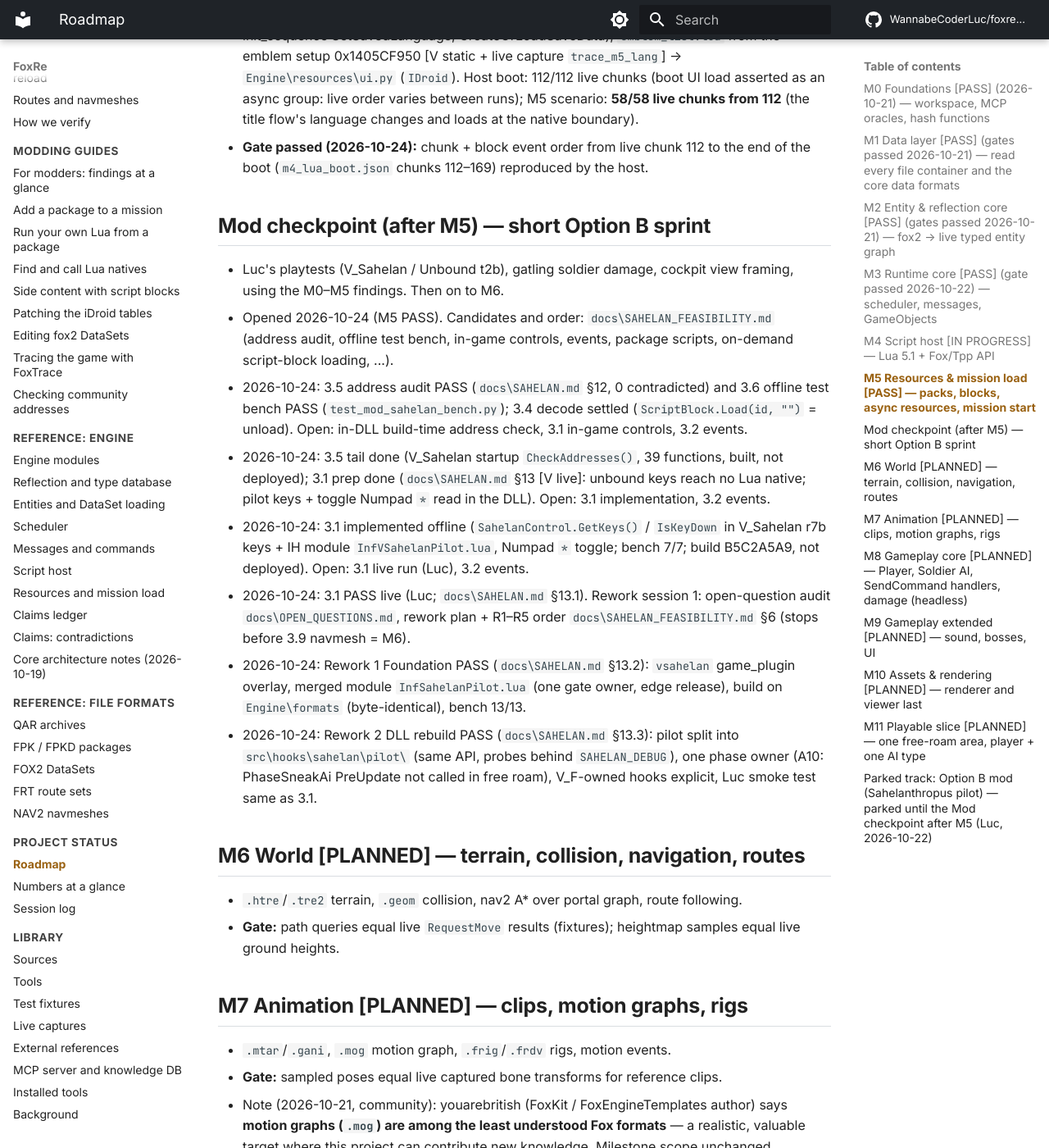
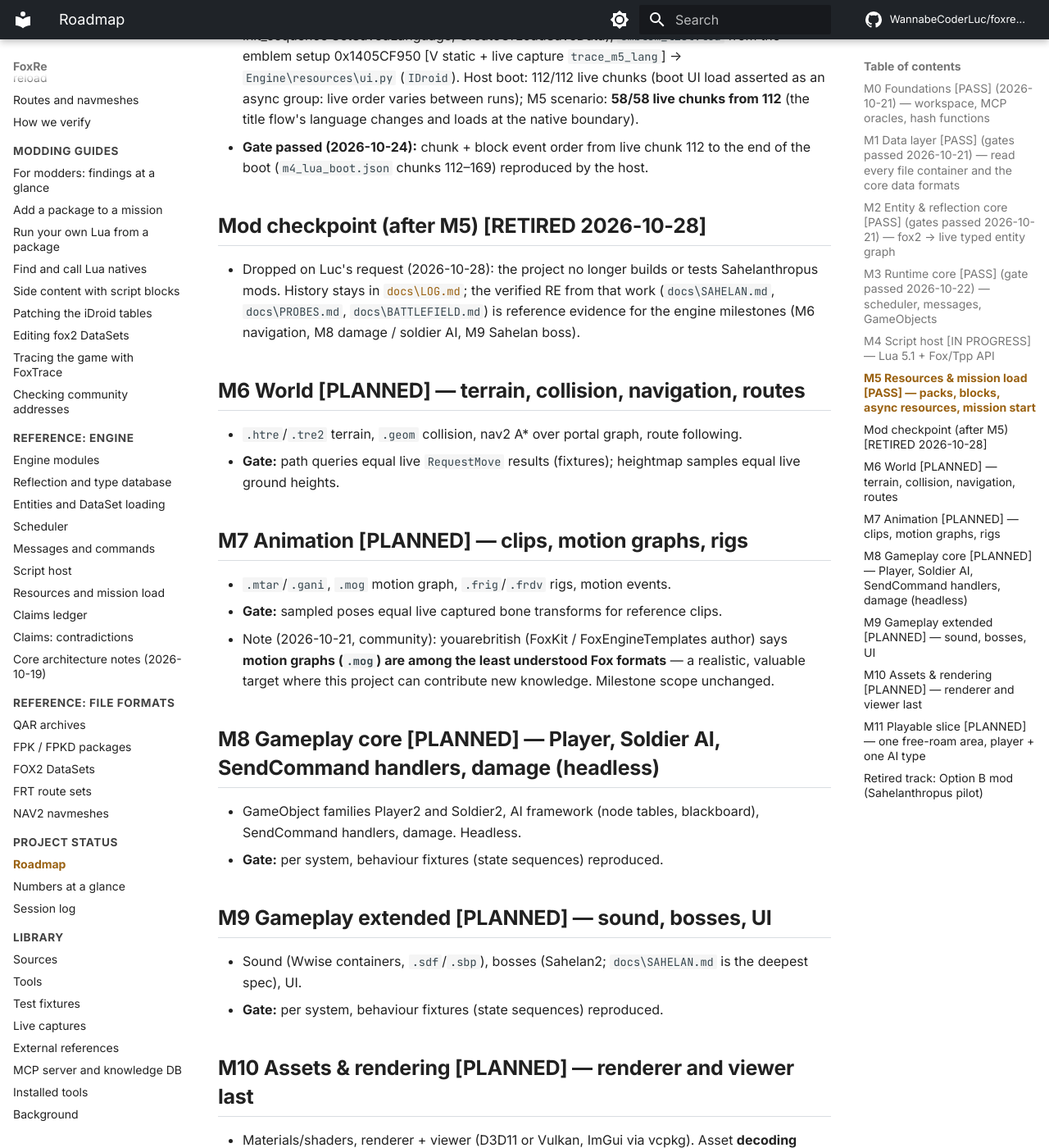
Before and after one commit to WannabeCoderLuc/foxre-wiki, an MkDocs documentation site: the page built from docs/status/roadmap.md, in a window 1280 px wide and 1400 px high, scrolled down 4735 px. Shown: the whole window at 82% size. Built offline with MkDocs 1.6.1 and Material for MkDocs 9.7.7, drawn with Linux system fonts in a browser that asks for light colours; comment, search, counter and statistics services are not loaded; some of the changed text lies outside the part shown.

Commit message:
Site update 2026-10-28 (generated from project docs)

```diff
--- a/docs/status/roadmap.md
+++ b/docs/status/roadmap.md
@@ -61,15 +61,8 @@ Skills: `fox-system`, `fox-ground-truth`, `fox-engine-module`.
 - [x] UI parameter tables (2026-10-24): the `mbdvc_*` tables are `mb_dvc_top.fpk` scripts, reloaded by the iDroid on every `TppUiCommand.ChangeLanguage()` (3 per boot: TppUiBootInit, init_sequence SetSavedLanguage, CreateOrLoadSaveData), `emblem_list.lua` from the emblem setup 0x1405CF950 [V static + live capture `trace_m5_lang`] → `Engine\resources\ui.py` (`IDroid`). Host boot: 112/112 live chunks (boot UI load asserted as an async group: live order varies between runs); M5 scenario: **58/58 live chunks from 112** (the title flow's language changes and loads at the native boundary).
 - **Gate passed (2026-10-24):** chunk + block event order from live chunk 112 to the end of the boot (`m4_lua_boot.json` chunks 112–169) reproduced by the host.
 
-## Mod checkpoint (after M5) — short Option B sprint
-- Luc's playtests (V_Sahelan / Unbound t2b), gatling soldier damage, cockpit view framing, using the M0–M5 findings. Then on to M6.
-- Opened 2026-10-24 (M5 PASS). Candidates and order: `docs\SAHELAN_FEASIBILITY.md` (address audit, offline test bench, in-game controls, events, package scripts, on-demand script-block loading, ...).
-- 2026-10-24: 3.5 address audit PASS (`docs\SAHELAN.md` §12, 0 contradicted) and 3.6 offline test bench PASS (`test_mod_sahelan_bench.py`); 3.4 decode settled (`ScriptBlock.Load(id, "")` = unload). Open: in-DLL build-time address check, 3.1 in-game controls, 3.2 events.
-- 2026-10-24: 3.5 tail done (V_Sahelan startup `CheckAddresses()`, 39 functions, built, not deployed); 3.1 prep done (`docs\SAHELAN.md` §13 [V live]: unbound keys reach no Lua native; pilot keys + toggle Numpad `*` read in the DLL). Open: 3.1 implementation, 3.2 events.
-- 2026-10-24: 3.1 implemented offline (`SahelanControl.GetKeys()` / `IsKeyDown` in V_Sahelan r7b keys + IH module `InfVSahelanPilot.lua`, Numpad `*` toggle; bench 7/7; build B5C2A5A9, not deployed). Open: 3.1 live run (Luc), 3.2 events.
-- 2026-10-24: 3.1 PASS live (Luc; `docs\SAHELAN.md` §13.1). Rework session 1: open-question audit `docs\OPEN_QUESTIONS.md`, rework plan + R1–R5 order `docs\SAHELAN_FEASIBILITY.md` §6 (stops before 3.9 navmesh = M6).
-- 2026-10-24: Rework 1 Foundation PASS (`docs\SAHELAN.md` §13.2): `vsahelan` game_plugin overlay, merged module `InfSahelanPilot.lua` (one gate owner, edge release), build on `Engine\formats` (byte-identical), bench 13/13.
-- 2026-10-24: Rework 2 DLL rebuild PASS (`docs\SAHELAN.md` §13.3): pilot split into `src\hooks\sahelan\pilot\` (same API, probes behind `SAHELAN_DEBUG`), one phase owner (A10: PhaseSneakAi PreUpdate not called in free roam), V_F-owned hooks explicit, Luc smoke test same as 3.1.
+## Mod checkpoint (after M5) [RETIRED 2026-10-28]
+- Dropped on Luc's request (2026-10-28): the project no longer builds or tests Sahelanthropus mods. History stays in [`docs\LOG.md`](log.md); the verified RE from that work (`docs\SAHELAN.md`, `docs\PROBES.md`, `docs\BATTLEFIELD.md`) is reference evidence for the engine milestones (M6 navigation, M8 damage / soldier AI, M9 Sahelan boss).
 
 ## M6 World [PLANNED] — terrain, collision, navigation, routes
 - `.htre`/`.tre2` terrain, `.geom` collision, nav2 A* over portal graph, route following.
@@ -96,8 +89,8 @@ Skills: `fox-system`, `fox-ground-truth`, `fox-engine-module`.
 - One free-roam area streamed in, player controllable (KB+M), one AI type alive.
 - **Gate:** scripted 60 s input replay produces the same state trace as the live game within tolerance.
 
-## Parked track: Option B mod (Sahelanthropus pilot) — parked until the Mod checkpoint after M5 (Luc, 2026-10-22)
-Feature-complete pending Luc's playtests (`STATUS.md`); resumes at the **Mod checkpoint** above. Its RE (`docs\SAHELAN.md`, `docs\PROBES.md`) feeds M8/M9.
+## Retired track: Option B mod (Sahelanthropus pilot)
+Dropped 2026-10-28 (Luc): no mod work, mod deliverables or mod playtests. Only its verified findings are kept, as RE evidence for the engine.
 
 ---
 <small>Source: `docs/ROADMAP.md` in the project repository &middot; generated 2026-10-28.</small>
```
Also changed, not shown: docs/index.md (+1 -2 lines), docs/status/log.md (+2 -0 lines).
